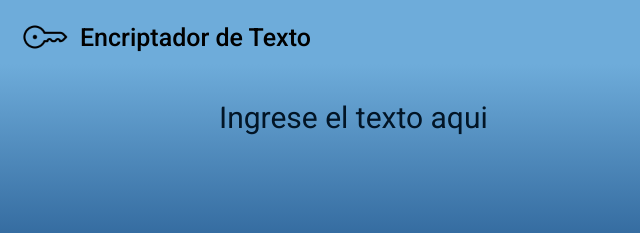
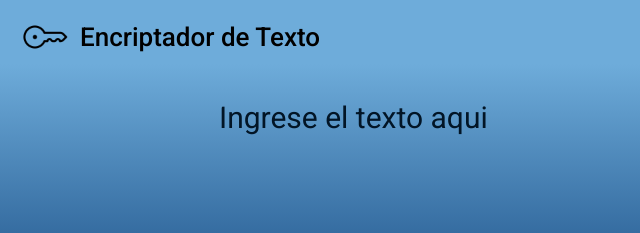
Before and after one commit to omardgz97/EncriptadorDeTexto, a plain HTML site: page index.html in a window 1280 px wide. Shown: the top 233 px of the page, 0-640 px from the left. Drawn offline with Linux system fonts and the light colour scheme.

Commit message:
resolucion de problemas con responsividad

```diff
--- a/stylo.css
+++ b/stylo.css
@@ -227,3 +227,8 @@ div img{
         padding-top: 2rem;
     }
 }
+@media(min-width: 1250px){
+    h1{
+        font-size: 2.6rem;
+    }
+}
```
